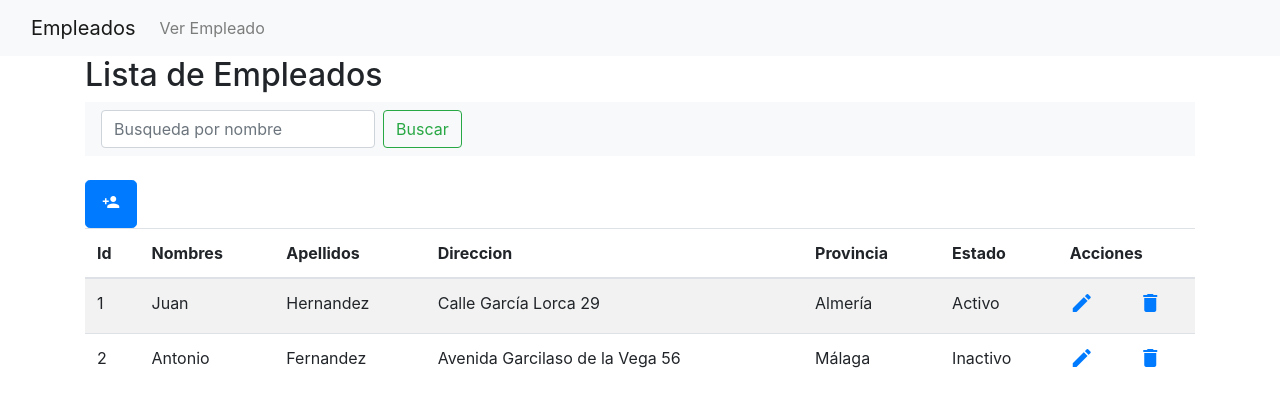
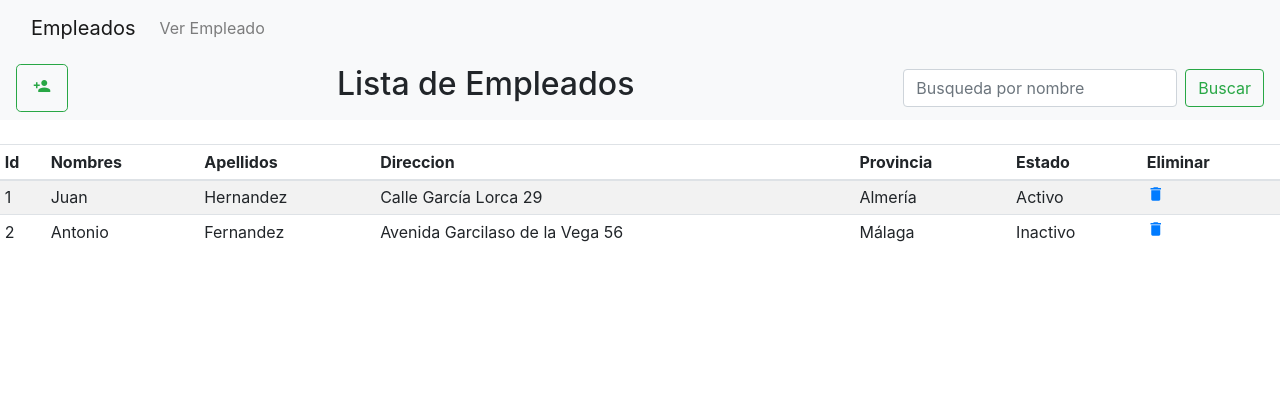
Before and after one commit to VayoSB/GestionDeTiendasOnline, a PHP site: page /?controller=empleado&&action=show in a window 1280 px wide. Shown: the top 407 px of the page. Run offline with PHP 8.4, Linux system fonts and the light colour scheme; data comes from the database, SQL or seed files in the repository; style sheets or scripts are compiled from the project's sources.

Commit message:
Rediseño más usable de los formularios y tablas

```diff
--- a/Views/Empleado/show.php
+++ b/Views/Empleado/show.php
@@ -1,7 +1,13 @@
-<div class="container">
-	<h2>Lista de Empleados</h2>
+<div>
+
 	<!-- Botón de búsqueda -->
-	<nav class="navbar navbar-light bg-light">
+	<nav class="navbar navbar-light bg-light w-100">
+		<a href="?controller=empleado&action=register"
+			class="btn btn-outline-success btn-lg"
+			role="button" aria-disabled="true"><span class='material-icons md-18'>
+			person_add</span>
+		</a>
+		<h2>Lista de Empleados</h2>
 		<form class="form-inline" action="?controller=empleado&action=search" method="post">
 			<input class="form-control mr-sm-2" type="search" id="nombre" name="nombre"
 				placeholder="Busqueda por nombre" aria-label="Search">
@@ -11,28 +17,24 @@
 	<br/>
 	<!-- Tabla que muestra los datos del empleado -->
 	<div class="table table-striped">
-		<table class="table table-hover">
+		<table class="table table-hover table-sm">
 			<thead>
 				<tr>
-					<a href="?controller=empleado&action=register"
-					   class="btn btn-primary btn-lg"
-					   role="button" aria-disabled="true"><span class='material-icons md-18'>
-					   person_add</span>
-					</a>
 					<th>Id</th>
 					<th>Nombres</th>
 					<th>Apellidos</th>
 					<th>Direccion</th>
 					<th>Provincia</th>
 					<th>Estado</th>
-					<th colspan="2">Acciones</th>
+					<th>Eliminar</th>
 				</tr>
 			</thead>
 			<tbody>
 			<!-- Muestra los datos de la tabla de empleado -->
 					<?php foreach ($listaEmpleados as$empleado) {?>
 
-					<tr>
+					<tr onclick="document.location='?controller=empleado&&action=updateshow&&idEmpleado=<?php
+						echo $empleado->getId()?>'">
 						<td><?php echo $empleado->getId(); ?></a> </td>
 						<td><?php echo $empleado->getNombre(); ?></td>
 						<td><?php echo $empleado->getApellidos(); ?></td>
@@ -43,9 +45,7 @@
 						<?php  else:?>
 							Inactivo
 						<?php endif; ?></td>
-						<td><span class='material-icons'><a href="?controller=empleado&&action=updateshow&&idEmpleado=<?php
-							echo $empleado->getId()?>">mode</a></span></td>
-						<td><span class='material-icons'>
+						<td><span class='material-icons md-18'>
 						<a href="?controller=empleado&&action=delete&&id=<?php
 						echo $empleado->getId() ?>">delete</a></span></td>
 					</tr>
```
Also changed, not shown: Views/Empleado/register.php (+23 -16 lines), Views/Empleado/updateshow.php (+21 -13 lines).
